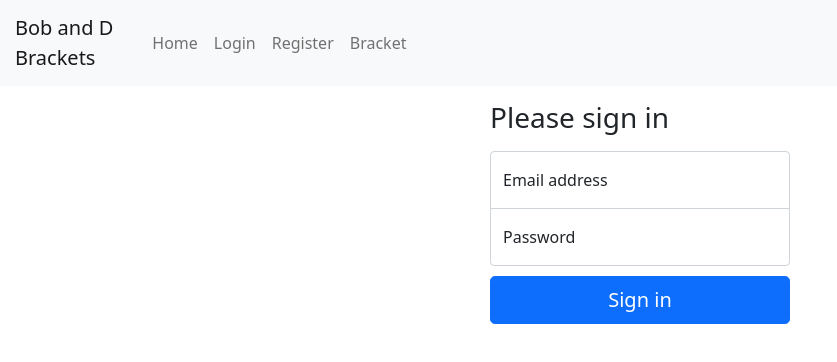
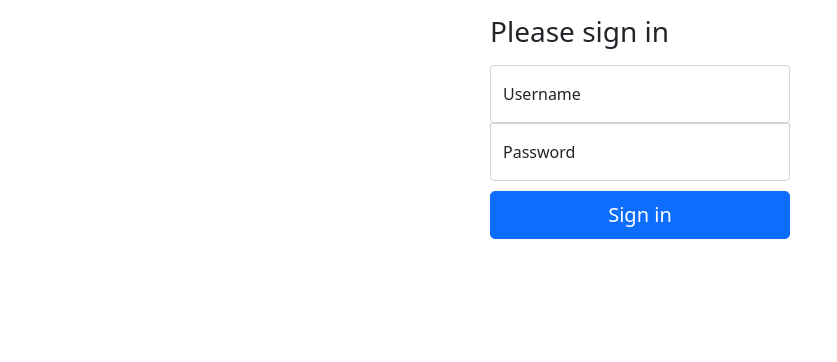
Before and after one commit to rmwtaylor22/bob-and-dee-brackets, a React (Create React App) app: page /login in a window 1280 px wide. Shown: the top 362 px of the page, without its empty margins (0-837 px from the left). Built offline with nearby package versions, Linux system fonts and the light colour scheme.

Commit message:
got login tokens to work I think

```diff
--- a/src/App.js
+++ b/src/App.js
@@ -1,4 +1,4 @@
-import React from "react";
+import React, {useState} from "react";
 import "./App.css";
 import { BrowserRouter, Route } from "react-router-dom";
 
@@ -12,6 +12,13 @@ import Register from "./components/register";
 import Bracket from "./components/bracket";
 
 const App = () => {
+
+  const [token, setToken] = useState();
+
+  if(!token) {
+    return <Login setToken={setToken} />
+  }
+
   return (
     <div className="App">
       <BrowserRouter>
--- /dev/null
+++ b/src/components/login.js
@@ -0,0 +1,64 @@
+import React, {useState} from "react";
+import { ReactDOM } from "react";
+import { PropTypes } from 'prop-types';
+
+async function loginUser(credentials) {
+  return fetch('http://localhost:3000/login', {
+    method: 'POST',
+    headers: {
+      'Content-Type': 'application/json'
+    },
+    body: JSON.stringify(credentials)
+  })
+    .then(data => data.json())
+ }
+
+export default function Login({ setToken }) {
+  const [username, setUserName] = useState();
+  const [password, setPassword] = useState();
+
+  const handleSubmit = async e => {
+    e.preventDefault();
+    const token = await loginUser({
+      username,
+      password
+    });
+    setToken(token);
+  }
+
+  return (
+    <div className="form-signin">
+      <form onSubmit={handleSubmit}>
+        <h1 className="h3 mb-3 fw-normal">Please sign in</h1>
+
+        <div className="form-floating">
+          <input
+            type="text"
+            className="form-control"
+            id="floatingInput"
+            placeholder="bobwhite"
+            onChange={e => setUserName(e.target.value)}
+          />
+          <label for="floatingInput">Username</label>
+        </div>
+        <div className="form-floating">
+          <input
+            type="password"
+            className="form-control"
+            id="floatingPassword"
+            placeholder="Password"
+            onChange={e => setPassword(e.target.value)}
+          />
+          <label for="floatingPassword">Password</label>
+        </div>
+        <button className="w-100 btn btn-lg btn-primary" type="submit">
+          Sign in
+        </button>
+      </form>
+    </div>
+  );
+}
+
+Login.propTypes = {
+  setToken: PropTypes.func.isRequired
+}
--- a/src/components/login.jsx
+++ /dev/null
@@ -1,38 +0,0 @@
-import React, { useState } from "react";
-import { ReactDOM } from "react";
-import { BrowserRouter, Route, Switch } from 'react-router-dom';
-
-function Login() {
-  const [token, setToken] = useState();
-  return (
-    <div className="form-signin">
-      <form>
-        <h1 className="h3 mb-3 fw-normal">Please sign in</h1>
-
-        <div className="form-floating">
-          <input
-            type="email"
-            className="form-control"
-            id="floatingInput"
-            placeholder="name@example.com"
-          />
-          <label for="floatingInput">Email address</label>
-        </div>
-        <div className="form-floating">
-          <input
-            type="password"
-            className="form-control"
-            id="floatingPassword"
-            placeholder="Password"
-          />
-          <label for="floatingPassword">Password</label>
-        </div>
-        <button className="w-100 btn btn-lg btn-primary" type="submit">
-          Sign in
-        </button>
-      </form>
-    </div>
-  );
-}
-
-export default Login;
--- a/src/components/navbar.js
+++ b/src/components/navbar.js
@@ -23,11 +23,6 @@ const Navbar = () => {
               </Link>
             </li>
             <li className="nav-item">
-              <Link className="nav-link" to="/login">
-                Login
-              </Link>
-            </li>
-            <li className="nav-item">
               <Link className="nav-link" to="/create">
                 Register
               </Link>
```
